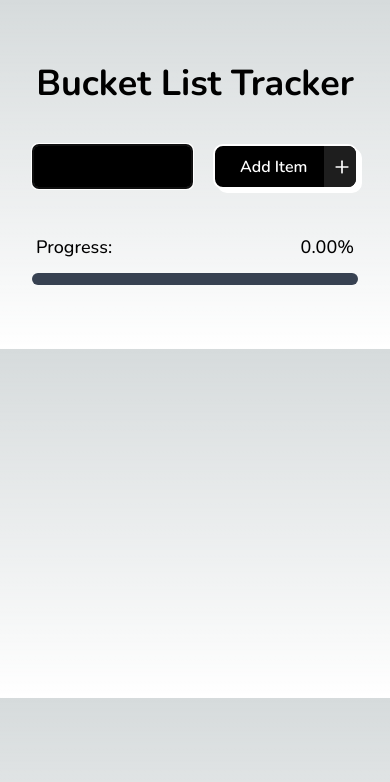
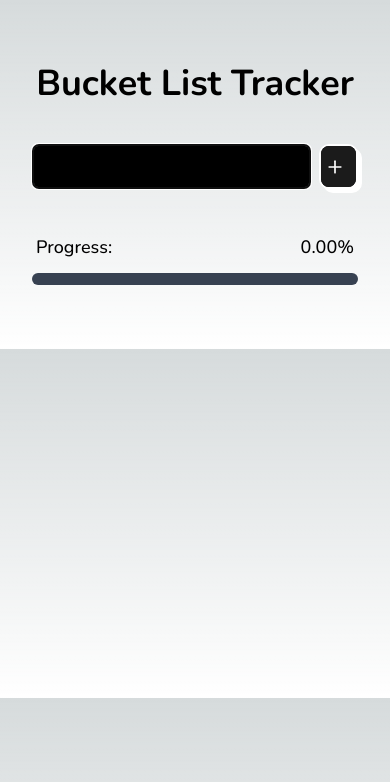
Before and after one commit to supremekhadka/bucket-list-tracker, a Next.js app: page / in a window 390 px wide. Shown: the top 782 px of the page. Built offline with nearby package versions, Linux system fonts and the light colour scheme.

Commit message:
input field responsiveness

```diff
--- a/app/components/addButton.css
+++ b/app/components/addButton.css
@@ -13,7 +13,7 @@
 }
 
 .button, .button__icon, .button__text {
-    transition: all 0.3s;
+    transition: all 0.2s;
 }
 
 .button .button__text {
@@ -28,7 +28,7 @@
     transform: translateX(109px);
     height: 100%;
     width: 39px;
-    background-color: rgb(30, 30, 30);
+    background-color: #1b1b1b;
     display: flex;
     align-items: center;
     justify-content: center;
@@ -57,3 +57,43 @@
     transform: translate(3px, 3px);
     box-shadow: 0px 0px white;
 }
+
+@media only screen and (max-width: 600px){
+  .button {
+    position: relative;
+    width: 45px;
+    height: 45px;
+    cursor: pointer;
+    display: flex;
+    align-items: center;
+    justify-content: center;
+    border: 2px solid #fff;
+    box-shadow: 4px 4px white;
+    background-color: black;
+    border-radius: 10px;
+    overflow: hidden;
+  }
+
+  .button .button__text {
+    display: none;
+  }
+
+  .button .button__icon {
+    position: absolute;
+    transform: none;
+    height: 100%;
+    width: 42px;
+    right: -2px;
+    background-color: #1b1b1b;
+    display: flex;
+    align-items: center;
+    justify-content: center;
+    overflow: hidden;
+  }
+
+  .button:hover .button__icon {
+    width: 39px;
+    transform: none;
+  }
+
+}
--- a/app/page.tsx
+++ b/app/page.tsx
@@ -64,7 +64,7 @@ export default function Home() {
       <div className="w-full flex flex-col items-center">
         <h1 className="text-4xl font-bold mt-16">Bucket List Tracker</h1>
         <div className="mt-10 flex flex-col items-center sm:w-[40rem] sm:px-0 w-screen px-8">
-          <form onSubmit={handleSubmit} className="flex h-max w-full gap-5 justify-center items-center">
+          <form onSubmit={handleSubmit} className="flex h-max w-full sm:gap-5 gap-2 justify-center items-center">
             <input
               type="text"
               value={inputValue}
@@ -73,7 +73,7 @@ export default function Home() {
               }}
               id="newItem"
               autoFocus
-              className="w-[calc(100%-160px)] h-[45px] border-2 rounded-md bg-black p-2 "
+              className="sm:w-[calc(100%-160px)] w-full h-[45px] border-2 rounded-md bg-black p-2 "
             />
             <AddButton label="Add Item" onClick={handleSubmit} />
           </form>
```
Lines whose indentation alone changed are shown as unchanged.
